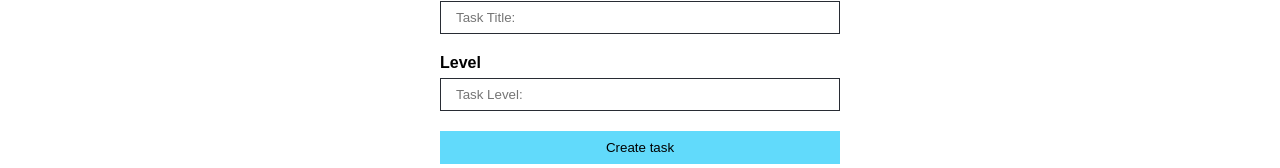
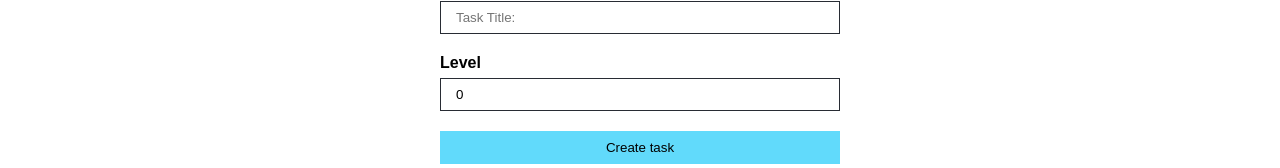
Before and after one commit to Igorth/everything-typescript, a React (Create React App) app in the folder ts-todolist/: page / in a window 1280 px wide. Shown: the part 172-340 px from the top of the page. Built offline with nearby package versions, Linux system fonts and the light colour scheme; the HTML template or start-up script is replaced by a standard one.

Commit message:
feat: add handle tasks and adding in the task list

```diff
--- a/ts-todolist/src/App.tsx
+++ b/ts-todolist/src/App.tsx
@@ -1,4 +1,6 @@
-import React from 'react';
+import React, { useState } from 'react';
+
+// CSS
 import styles from './App.module.css';
 
 // Components
@@ -7,14 +9,23 @@
 import TaskForm from './components/TaskForm';
 import TaskList from './components/TaskList';
 
+// Interface
+import { ITask } from './interfaces/Task';
+
 function App() {
+  const [taskList, setTaskList] = useState<ITask[]>([]);
+
   return (
     <div>
       <Header />
       <main className={styles.main}>
         <div>
           <h2>What will you do?</h2>
-          <TaskForm btnText="Create task" />
+          <TaskForm
+            btnText="Create task"
+            taskList={taskList}
+            setTaskList={setTaskList}
+          />
         </div>
         <div>
           <h2>Your tasks</h2>
--- a/ts-todolist/src/components/TaskForm.tsx
+++ b/ts-todolist/src/components/TaskForm.tsx
@@ -1,20 +1,64 @@
-import React from 'react';
+import React, { useState, ChangeEvent, FormEvent, useEffect } from 'react';
+
+// CSS
 import styles from './TaskForm.module.css';
+
+// Interface
+import { ITask } from '../interfaces/Task';
 
 type Props = {
   btnText: string;
+  taskList: ITask[];
+  setTaskList?: React.Dispatch<React.SetStateAction<ITask[]>>;
 };
 
-const TaskForm = ({ btnText }: Props) => {
+const TaskForm = ({ btnText, taskList, setTaskList }: Props) => {
+  const [id, setId] = useState<number>(0);
+  const [title, setTitle] = useState<string>('');
+  const [difficulty, setDifficulty] = useState<number>(0);
+
+  const addTaskHandler = (e: FormEvent<HTMLFormElement>) => {
+    e.preventDefault();
+
+    const id = Math.floor(Math.random() * 1000);
+
+    const newTask: ITask = { id, title, difficulty };
+
+    setTaskList!([...taskList, newTask]);
+
+    setTitle('');
+    setDifficulty(0);
+  };
+
+  const handleChange = (e: ChangeEvent<HTMLInputElement>) => {
+    if (e.target.name === 'title') {
+      setTitle(e.target.value);
+    } else {
+      setDifficulty(parseInt(e.target.value));
+    }
+  };
+
   return (
-    <form className={styles.form}>
+    <form onSubmit={addTaskHandler} className={styles.form}>
       <div className={styles.input_container}>
         <label htmlFor="title">Title</label>
-        <input type="text" name="title" placeholder="Task Title:" />
+        <input
+          type="text"
+          name="title"
+          placeholder="Task Title:"
+          onChange={handleChange}
+          value={title}
+        />
       </div>
       <div className={styles.input_container}>
         <label htmlFor="difficulty">Level</label>
-        <input type="text" name="difficulty" placeholder="Task Level:" />
+        <input
+          type="text"
+          name="difficulty"
+          placeholder="Task Level:"
+          onChange={handleChange}
+          value={difficulty}
+        />
       </div>
       <input type="submit" value={btnText} />
     </form>
--- /dev/null
+++ b/ts-todolist/src/interfaces/Task.ts
@@ -0,0 +1,5 @@
+export interface ITask {
+  id: number;
+  title: string;
+  difficulty: number;
+}
```
